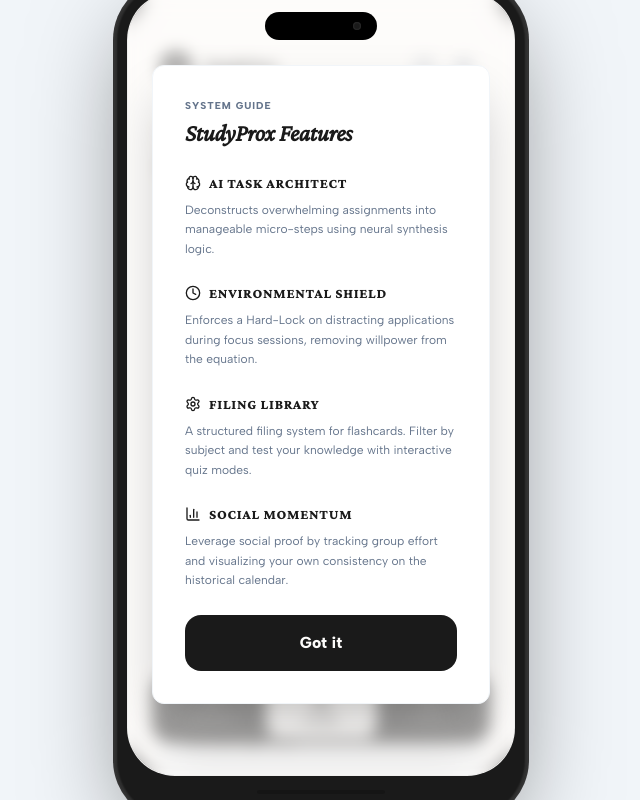
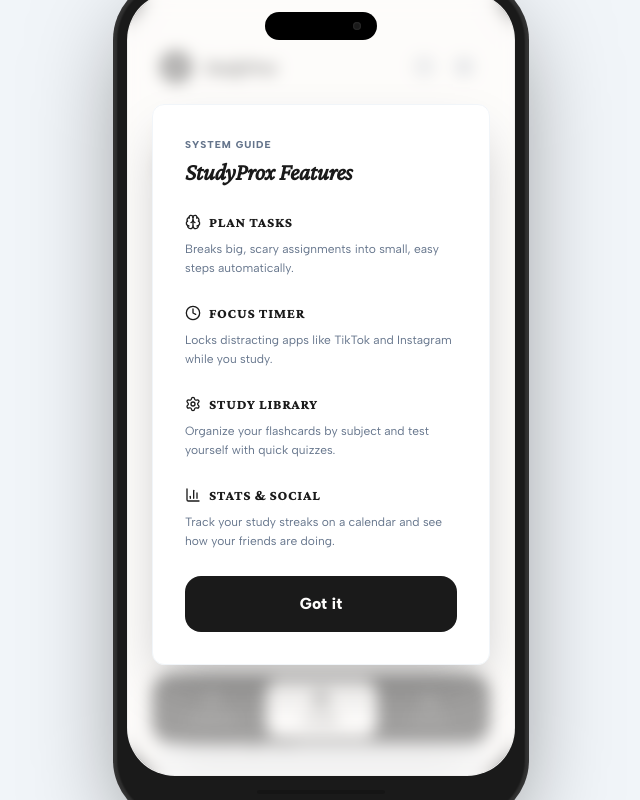
Before and after one commit to chuckabox/StudyProx, a React (Vite) app: page / in a window 1280 px wide. Both pictures are taken after a click on the button 743 px from the left and 67 px from the top of the page. Shown: the whole page, without its empty margins (319-959 px from the left). Built offline with nearby package versions, Linux system fonts and the light colour scheme.

Commit message:
feat: implement FocusTimer component and wrapper Layout for study sessions

```diff
--- a/src/components/focus/FocusTimer.jsx
+++ b/src/components/focus/FocusTimer.jsx
@@ -182,9 +182,9 @@
 
         <button
           onClick={onExit}
-          className="text-xs font-bold uppercase tracking-widest text-slate-300 hover:text-destructive transition-colors duration-200"
+          className="text-[10px] font-bold uppercase tracking-[0.2em] text-muted hover:text-red-500 transition-colors duration-200 border-b border-transparent hover:border-red-500 pb-1"
         >
-          Abort Focus (Integrity Loss)
+          Abort Focus Session
         </button>
       </div>
 
--- a/src/components/layout/Layout.jsx
+++ b/src/components/layout/Layout.jsx
@@ -83,33 +83,33 @@
                   <section className="space-y-2 text-left">
                     <div className="flex items-center gap-2 text-ink">
                       <Brain size={16} />
-                      <h4 className="font-bold text-sm uppercase tracking-wider">AI Task Architect</h4>
+                      <h4 className="font-bold text-sm uppercase tracking-wider">Plan Tasks</h4>
                     </div>
-                    <p className="text-xs text-muted leading-relaxed">Deconstructs overwhelming assignments into manageable micro-steps using neural synthesis logic.</p>
+                    <p className="text-xs text-muted leading-relaxed">Breaks big, scary assignments into small, easy steps automatically.</p>
                   </section>
 
                   <section className="space-y-2 text-left">
                     <div className="flex items-center gap-2 text-ink">
                       <Clock size={16} />
-                      <h4 className="font-bold text-sm uppercase tracking-wider">Environmental Shield</h4>
+                      <h4 className="font-bold text-sm uppercase tracking-wider">Focus Timer</h4>
                     </div>
-                    <p className="text-xs text-muted leading-relaxed">Enforces a Hard-Lock on distracting applications during focus sessions, removing willpower from the equation.</p>
+                    <p className="text-xs text-muted leading-relaxed">Locks distracting apps like TikTok and Instagram while you study.</p>
                   </section>
 
                   <section className="space-y-2 text-left">
                     <div className="flex items-center gap-2 text-ink">
                       <Settings size={16} />
-                      <h4 className="font-bold text-sm uppercase tracking-wider">Filing Library</h4>
+                      <h4 className="font-bold text-sm uppercase tracking-wider">Study Library</h4>
                     </div>
-                    <p className="text-xs text-muted leading-relaxed">A structured filing system for flashcards. Filter by subject and test your knowledge with interactive quiz modes.</p>
+                    <p className="text-xs text-muted leading-relaxed">Organize your flashcards by subject and test yourself with quick quizzes.</p>
                   </section>
 
                   <section className="space-y-2 text-left">
                     <div className="flex items-center gap-2 text-ink">
                       <BarChart3 size={16} />
-                      <h4 className="font-bold text-sm uppercase tracking-wider">Social Momentum</h4>
+                      <h4 className="font-bold text-sm uppercase tracking-wider">Stats & Social</h4>
                     </div>
-                    <p className="text-xs text-muted leading-relaxed">Leverage social proof by tracking group effort and visualizing your own consistency on the historical calendar.</p>
+                    <p className="text-xs text-muted leading-relaxed">Track your study streaks on a calendar and see how your friends are doing.</p>
                   </section>
                 </div>
 
```
